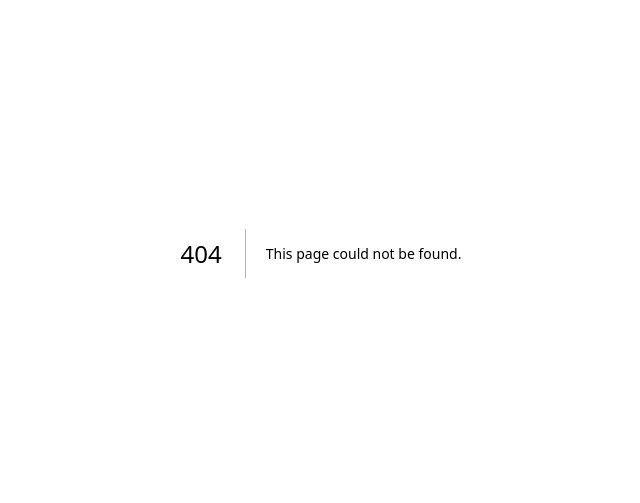
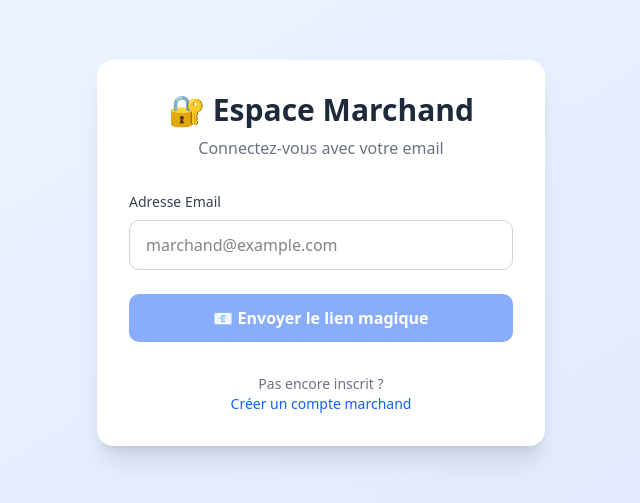
Before and after one commit to Henluy/assisi_concierge, a Next.js app: page /dashboard/login in a window 1280 px wide. Before the commit this address had no page. Shown: the part 147-650 px from the top of the page, without its empty margins (319-959 px from the left). Built offline with nearby package versions, Linux system fonts and the light colour scheme; no server answers.

Commit message:
feat: add Magic Link Auth for dashboard

```diff
--- /dev/null
+++ b/src/app/auth/callback/route.ts
@@ -0,0 +1,28 @@
+import { NextRequest, NextResponse } from 'next/server';
+import { createClient } from '@supabase/supabase-js';
+
+const supabaseUrl = process.env.NEXT_PUBLIC_SUPABASE_URL!;
+const supabaseAnonKey = process.env.NEXT_PUBLIC_SUPABASE_ANON_KEY!;
+
+export async function GET(req: NextRequest) {
+    const { searchParams } = new URL(req.url);
+    const token_hash = searchParams.get('token_hash');
+    const type = searchParams.get('type');
+    const next = searchParams.get('next') ?? '/dashboard';
+
+    if (token_hash && type) {
+        const supabase = createClient(supabaseUrl, supabaseAnonKey);
+
+        const { error } = await supabase.auth.verifyOtp({
+            token_hash,
+            type: type as any,
+        });
+
+        if (!error) {
+            return NextResponse.redirect(new URL(next, req.url));
+        }
+    }
+
+    // Return to login on error
+    return NextResponse.redirect(new URL('/dashboard/login?error=auth', req.url));
+}
--- /dev/null
+++ b/src/app/dashboard/login/page.tsx
@@ -0,0 +1,82 @@
+'use client';
+
+import { useState } from 'react';
+import { createClient } from '@supabase/supabase-js';
+
+const supabaseUrl = process.env.NEXT_PUBLIC_SUPABASE_URL!;
+const supabaseAnonKey = process.env.NEXT_PUBLIC_SUPABASE_ANON_KEY!;
+const supabase = createClient(supabaseUrl, supabaseAnonKey);
+
+export default function LoginPage() {
+    const [email, setEmail] = useState('');
+    const [loading, setLoading] = useState(false);
+    const [message, setMessage] = useState('');
+
+    const handleLogin = async (e: React.FormEvent) => {
+        e.preventDefault();
+        setLoading(true);
+        setMessage('');
+
+        const { error } = await supabase.auth.signInWithOtp({
+            email,
+            options: {
+                emailRedirectTo: `${window.location.origin}/dashboard`,
+            },
+        });
+
+        if (error) {
+            setMessage(`Erreur: ${error.message}`);
+        } else {
+            setMessage('✅ Lien magique envoyé ! Vérifiez votre email.');
+        }
+        setLoading(false);
+    };
+
+    return (
+        <div className="min-h-screen flex items-center justify-center bg-gradient-to-br from-blue-50 to-indigo-100">
+            <div className="bg-white p-8 rounded-2xl shadow-xl max-w-md w-full">
+                <div className="text-center mb-8">
+                    <h1 className="text-3xl font-bold text-gray-800">🔐 Espace Marchand</h1>
+                    <p className="text-gray-500 mt-2">Connectez-vous avec votre email</p>
+                </div>
+
+                <form onSubmit={handleLogin} className="space-y-6">
+                    <div>
+                        <label className="block text-sm font-medium text-gray-700 mb-2">
+                            Adresse Email
+                        </label>
+                        <input
+                            type="email"
+                            value={email}
+                            onChange={(e) => setEmail(e.target.value)}
+                            placeholder="marchand@example.com"
+                            required
+                            className="w-full px-4 py-3 border border-gray-300 rounded-lg focus:ring-2 focus:ring-blue-500 focus:border-transparent outline-none transition-all"
+                        />
+                    </div>
+
+                    <button
+                        type="submit"
+                        disabled={loading || !email}
+                        className="w-full bg-blue-600 hover:bg-blue-700 text-white font-semibold py-3 px-4 rounded-lg transition-colors disabled:opacity-50 disabled:cursor-not-allowed"
+                    >
+                        {loading ? '⏳ Envoi en cours...' : '📧 Envoyer le lien magique'}
+                    </button>
+                </form>
+
+                {message && (
+                    <div className={`mt-6 p-4 rounded-lg text-center ${message.includes('Erreur') ? 'bg-red-100 text-red-700' : 'bg-green-100 text-green-700'}`}>
+                        {message}
+                    </div>
+                )}
+
+                <div className="mt-8 text-center text-sm text-gray-500">
+                    <p>Pas encore inscrit ?</p>
+                    <a href="/dashboard/register" className="text-blue-600 hover:underline">
+                        Créer un compte marchand
+                    </a>
+                </div>
+            </div>
+        </div>
+    );
+}
--- a/src/app/dashboard/page.tsx
+++ b/src/app/dashboard/page.tsx
@@ -1,18 +1,29 @@
-
 "use client";
 
 import { useEffect, useState } from 'react';
+import { createClient } from '@supabase/supabase-js';
+import { useRouter } from 'next/navigation';
 
-// Mock params for demo - normally from Auth/Session
-const MERCHANT_ID = 'demo-merchant-id';
+const supabaseUrl = process.env.NEXT_PUBLIC_SUPABASE_URL!;
+const supabaseAnonKey = process.env.NEXT_PUBLIC_SUPABASE_ANON_KEY!;
+const supabase = createClient(supabaseUrl, supabaseAnonKey);
 
 export default function DashboardPage() {
     const [stats, setStats] = useState<any>(null);
     const [loading, setLoading] = useState(true);
+    const [user, setUser] = useState<any>(null);
+    const router = useRouter();
 
     useEffect(() => {
-        // Fetch data from our new API
-        fetch(`/api/merchants/dashboard?merchantId=${MERCHANT_ID}`)
+        // Check Auth
+        supabase.auth.getSession().then(({ data: { session } }) => {
+            if (!session) {
+                router.push('/dashboard/login');
+                return;
+            }
+            setUser(session.user);
+            // Fetch data from our API using user email as merchant ID (for demo)
+            fetch(`/api/merchants/dashboard?merchantId=${session.user.email}`)
                 .then(res => res.json())
                 .then(data => {
                     setStats(data);
@@ -22,15 +33,29 @@ export default function DashboardPage() {
                     console.error(err);
                     setLoading(false);
                 });
-    }, []);
+        });
+    }, [router]);
+
+    const handleLogout = async () => {
+        await supabase.auth.signOut();
+        router.push('/dashboard/login');
+    };
 
     if (loading) return <div className="p-8 text-center">Chargement du tableau de bord...</div>;
 
     return (
         <div className="min-h-screen bg-gray-50 p-8">
-            <header className="mb-8">
+            <header className="mb-8 flex justify-between items-center">
+                <div>
                     <h1 className="text-3xl font-bold text-gray-900">Tableau de Bord Commerçant 📊</h1>
-                <p className="text-gray-600">Suivez vos performances et commissions en temps réel.</p>
+                    <p className="text-gray-600">Connecté en tant que : {user?.email}</p>
+                </div>
+                <button
+                    onClick={handleLogout}
+                    className="bg-red-500 hover:bg-red-600 text-white px-4 py-2 rounded-lg text-sm"
+                >
+                    Déconnexion
+                </button>
             </header>
 
             {/* KPI Cards */}
```
Lines whose indentation alone changed are shown as unchanged.
